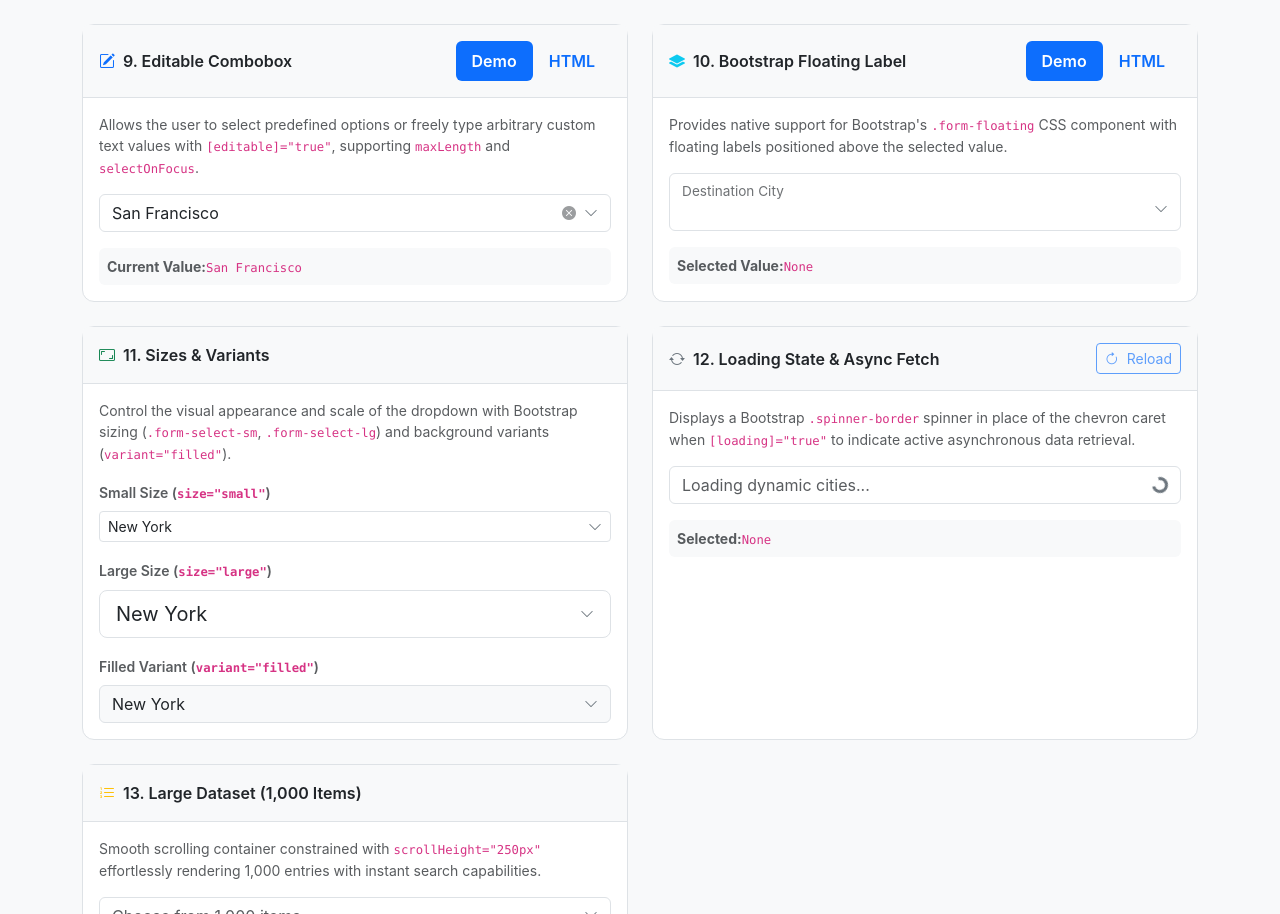
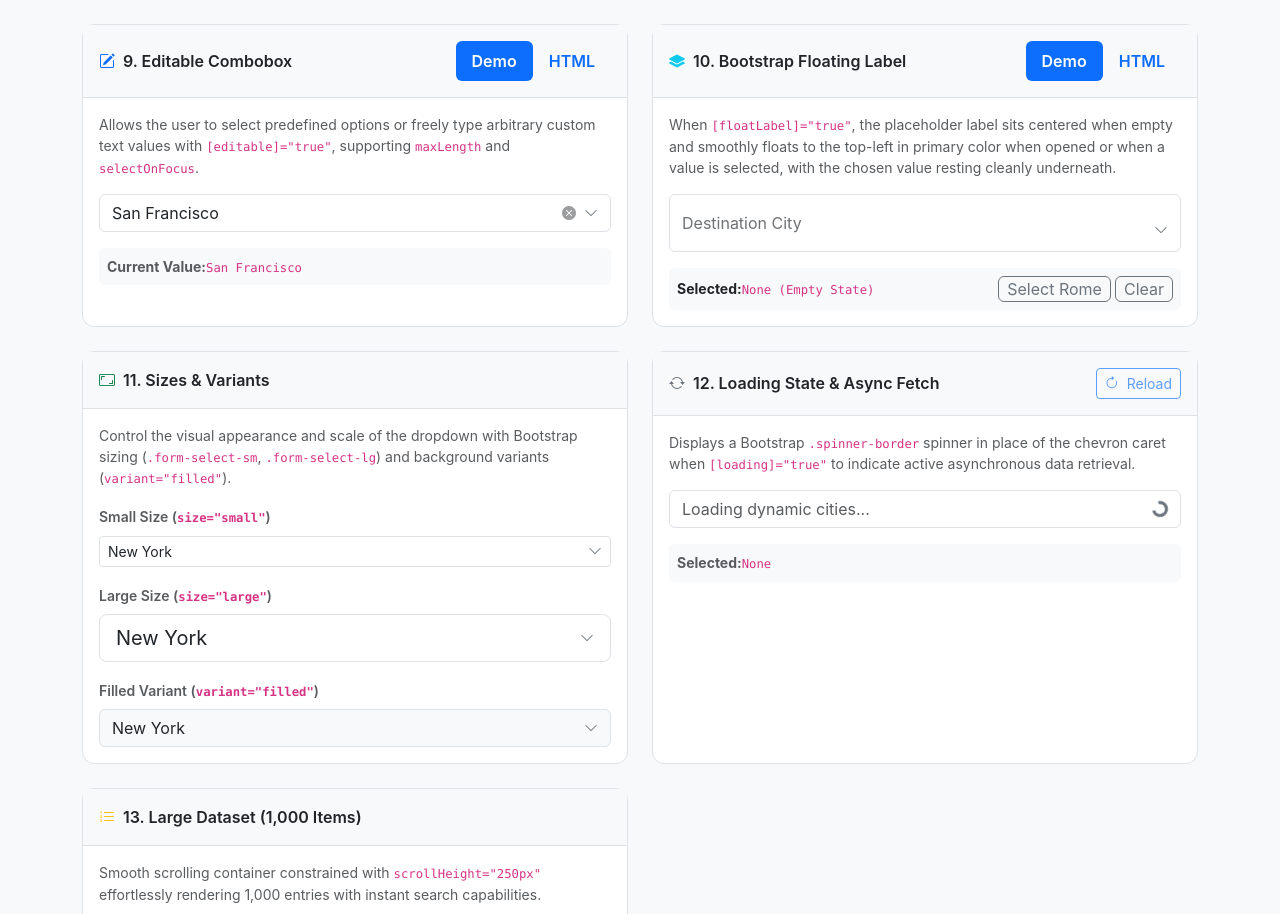
Before and after one commit to amro93/ngb-select, an Angular app: page / in a window 1280 px wide. Shown: the part 2100-3014 px from the top of the page. Built offline with nearby package versions, Linux system fonts and the light colour scheme.

Commit message:
fix(float-label): refine floating label animation states and vertical content baseline alignment

```diff
--- a/projects/ngb-select/src/lib/ngb-select.component.html
+++ b/projects/ngb-select/src/lib/ngb-select.component.html
@@ -1,5 +1,6 @@
 <div class="ngb-select-container position-relative"
      [class.form-floating]="floatLabel"
+     [class.floating-active]="hasSelectedValue() || overlayVisible"
      [class.w-100]="fluid"
      [ngStyle]="style"
      [ngClass]="styleClass"
--- a/projects/ngb-select/src/lib/ngb-select.component.scss
+++ b/projects/ngb-select/src/lib/ngb-select.component.scss
@@ -48,9 +48,14 @@
     .form-select {
       height: calc(3.5rem + 2px);
       min-height: calc(3.5rem + 2px);
-      padding-top: 1.625rem;
-      padding-bottom: 0.625rem;
-      line-height: 1.25;
+      padding-top: 1.5rem;
+      padding-bottom: 0.35rem;
+      align-items: flex-end;
+
+      .ngb-select-clear-icon,
+      .ngb-select-dropdown-icon {
+        margin-bottom: 0.15rem;
+      }
     }
 
     > label {
@@ -67,9 +72,15 @@
       pointer-events: none;
       border: 1px solid transparent;
       transform-origin: 0 0;
-      transition: opacity 0.15s ease-in-out, transform 0.15s ease-in-out;
+      transition: opacity 0.15s ease-in-out, transform 0.15s ease-in-out, color 0.15s ease-in-out;
       color: rgba(var(--bs-body-color-rgb, 33, 37, 41), 0.65);
-      transform: scale(0.85) translateY(-0.5rem) translateX(0.15rem);
+      transform: scale(1) translateY(0);
+    }
+
+    &.floating-active > label {
+      transform: scale(0.85) translateY(-0.65rem) translateX(0.15rem);
+      color: var(--bs-primary);
+      font-weight: 500;
     }
   }
 
--- a/src/app/app.html
+++ b/src/app/app.html
@@ -665,7 +665,7 @@
         <div class="card-body p-3">
           <ng-container *ngIf="getTab('float') === 'demo'">
             <p class="text-muted small mb-3">
-              Provides native support for Bootstrap's <code>.form-floating</code> CSS component with floating labels positioned above the selected value.
+              When <code>[floatLabel]="true"</code>, the placeholder label sits centered when empty and smoothly floats to the top-left in primary color when opened or when a value is selected, with the chosen value resting cleanly underneath.
             </p>
             <div class="mb-3">
               <ngb-select
@@ -678,8 +678,12 @@
                 [fluid]="true">
               </ngb-select>
             </div>
-            <div class="p-2 bg-light rounded text-muted small">
-              <strong>Selected Value:</strong> <code>{{ floatCity ? (floatCity.name + ' (' + floatCity.code + ')') : 'None' }}</code>
+            <div class="d-flex align-items-center justify-content-between flex-wrap gap-2 p-2 bg-light rounded small">
+              <div><strong>Selected:</strong> <code>{{ floatCity ? (floatCity.name + ' (' + floatCity.code + ')') : 'None (Empty State)' }}</code></div>
+              <div class="d-flex gap-1">
+                <button type="button" class="btn btn-xs btn-outline-secondary py-0 px-2" (click)="floatCity = objectCities[1]">Select Rome</button>
+                <button type="button" class="btn btn-xs btn-outline-secondary py-0 px-2" (click)="floatCity = null">Clear</button>
+              </div>
             </div>
           </ng-container>
 
--- a/src/lib/ngb-select.component.html
+++ b/src/lib/ngb-select.component.html
@@ -1,5 +1,6 @@
 <div class="ngb-select-container position-relative"
      [class.form-floating]="floatLabel"
+     [class.floating-active]="hasSelectedValue() || overlayVisible"
      [class.w-100]="fluid"
      [ngStyle]="style"
      [ngClass]="styleClass"
--- a/src/lib/ngb-select.component.scss
+++ b/src/lib/ngb-select.component.scss
@@ -48,9 +48,14 @@
     .form-select {
       height: calc(3.5rem + 2px);
       min-height: calc(3.5rem + 2px);
-      padding-top: 1.625rem;
-      padding-bottom: 0.625rem;
-      line-height: 1.25;
+      padding-top: 1.5rem;
+      padding-bottom: 0.35rem;
+      align-items: flex-end;
+
+      .ngb-select-clear-icon,
+      .ngb-select-dropdown-icon {
+        margin-bottom: 0.15rem;
+      }
     }
 
     > label {
@@ -67,9 +72,15 @@
       pointer-events: none;
       border: 1px solid transparent;
       transform-origin: 0 0;
-      transition: opacity 0.15s ease-in-out, transform 0.15s ease-in-out;
+      transition: opacity 0.15s ease-in-out, transform 0.15s ease-in-out, color 0.15s ease-in-out;
       color: rgba(var(--bs-body-color-rgb, 33, 37, 41), 0.65);
-      transform: scale(0.85) translateY(-0.5rem) translateX(0.15rem);
+      transform: scale(1) translateY(0);
+    }
+
+    &.floating-active > label {
+      transform: scale(0.85) translateY(-0.65rem) translateX(0.15rem);
+      color: var(--bs-primary);
+      font-weight: 500;
     }
   }
 
```
Also changed, not shown: 3 other files (tests, documents, lock files or other folders).
